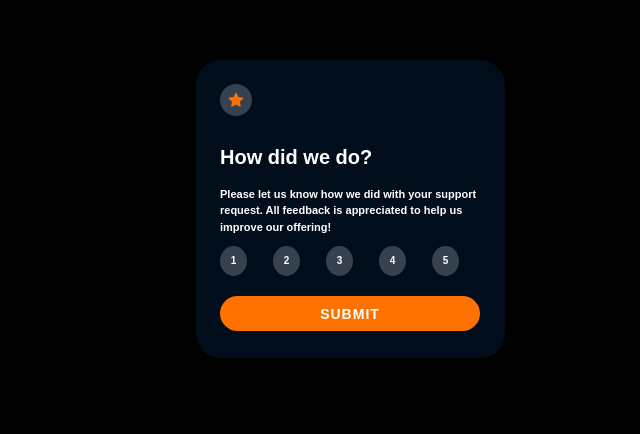
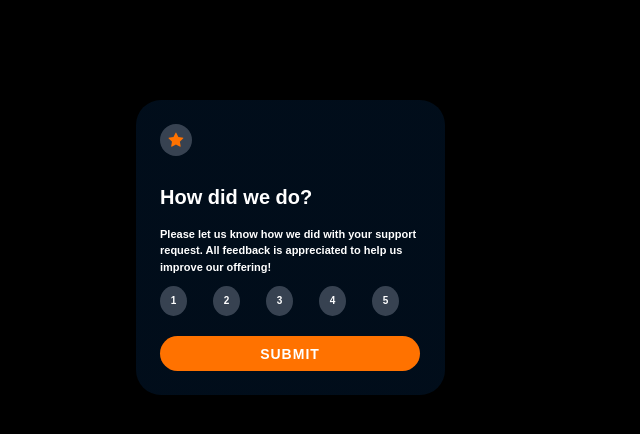
Before and after one commit to Simidaniels/Interactive-rating-component-image, a plain HTML site: page index.html in a window 1280 px wide. Shown: the part 140-574 px from the top of the page, without its empty margins (404-1044 px from the left). Drawn offline with Linux system fonts and the light colour scheme.

Commit message:
Re-Styled

```diff
--- a/assets/css/style.css
+++ b/assets/css/style.css
@@ -1,14 +1,15 @@
 body{
   margin: 0%;
   background-color: #000000;
+  height: 200px;
+  width: 200px;
 }
 .image{
-  width: 261px;
-  height: 250px;
+
   background: linear-gradient(to top, rgba(1, 15, 30, 0.884) 50%, rgba(1, 15, 30, 0.884) 50%);
   position: absolute;
-  top: 200px;
-  left: 600px;
+  top: 240px;
+  left: 540px;
   border-radius: 25px;
   padding: 24px;
 }
```
